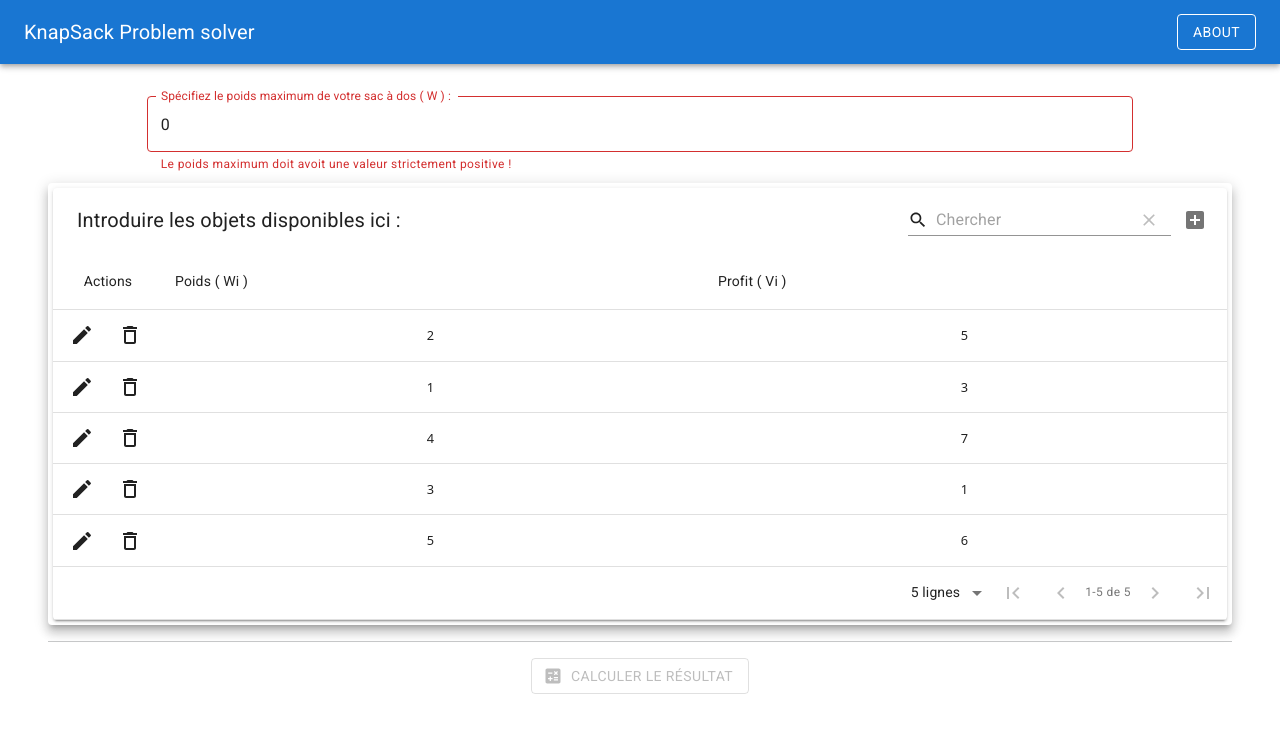
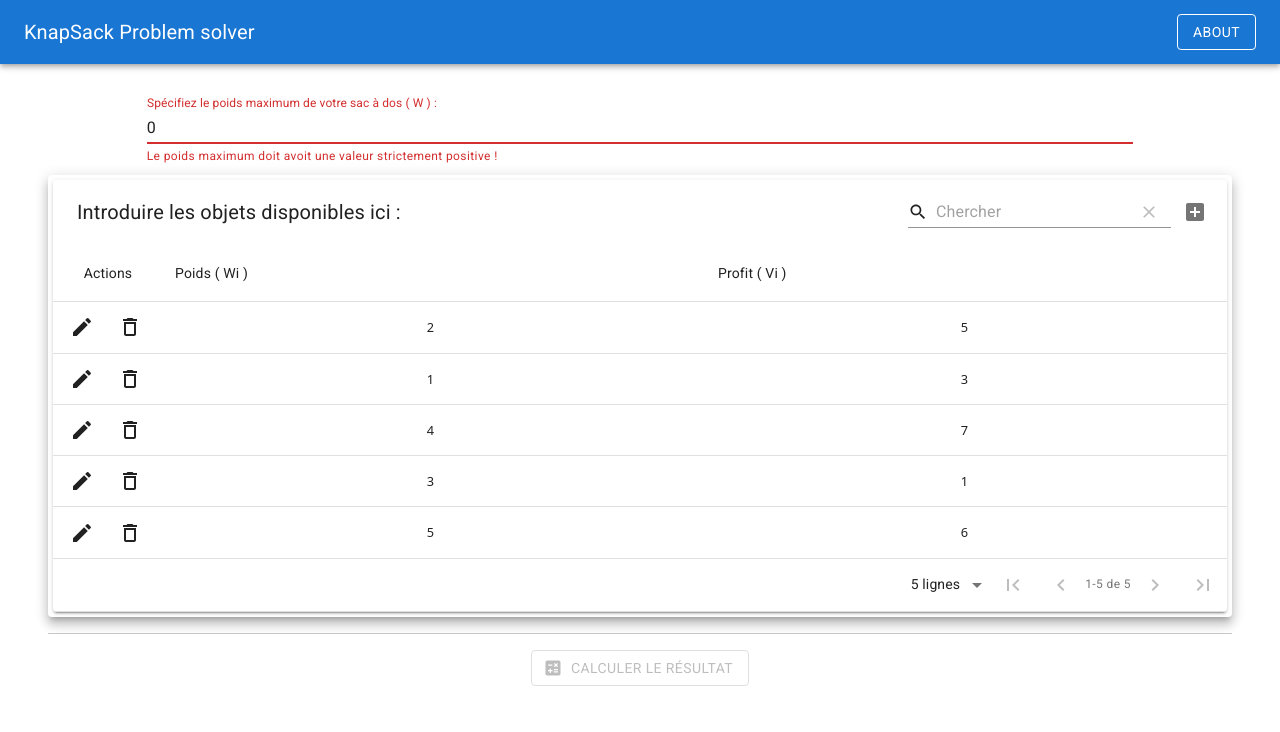
Before and after one commit to metidjisidahmed/knapsack-problem-solver, a React (Create React App) app: page / in a window 1280 px wide. Shown: the top 732 px of the page. Built offline with nearby package versions, Linux system fonts and the light colour scheme.

Commit message:
fixing W input ui problem + fixing delete functionnality inside the table + doing smooth bottom scroll after calculating the result

```diff
--- a/src/App.js
+++ b/src/App.js
@@ -125,7 +125,7 @@ function App() {
             <Header />
             <div className="App pe-5 ps-5 mt-4 mb-4">
                 <div className="col-10 offset-1 pt-2 pb-2">
-                    <TextField disabled={resultatMode} value={W} onChange={(e) => setW(e.target.value)} error={W <= 0} helperText={'Le poids maximum doit avoit une valeur strictement positive !'} type={'number'} className={'w-100'} label="Spécifiez le poids maximum de votre sac à dos ( W ) :" variant="outlined" />
+                    <TextField disabled={resultatMode} value={W} onChange={(e) => setW(e.target.value)} error={W <= 0} helperText={'Le poids maximum doit avoit une valeur strictement positive !'} type={'number'} className={'w-100'} label="Spécifiez le poids maximum de votre sac à dos ( W ) :" variant="standard" />
                 </div>
                 <Paper variant="elevation" elevation={8} className={classes.card_paper}  >
                     <MaterialTable
@@ -168,7 +168,7 @@ function App() {
                                 onRowDelete: oldData => {
                                     return new Promise((resolve, reject) => {
                                         let newObjects = [...objects];
-                                        newObjects.splice(1, 1);
+                                        newObjects.splice(oldData.tableData.id, 1);
                                         setObjects(newObjects);
                                         resolve();
                                     })
@@ -182,7 +182,7 @@ function App() {
                 {
                     !resultatMode ? (
                         <div className="col-12 justify-content-center d-flex mb-3">
-                            <Button disabled={W <= 0 || !objects.length} onClick={() => setResultatMode(true)} style={!(W <= 0 || !objects.length) ? { color: '#325aa8', borderColor: '#325aa8' } : {}} variant="outlined" startIcon={<Calculate />}>
+                            <Button disabled={W <= 0 || !objects.length} onClick={() =>{setResultatMode(true); setTimeout(()=>window.scrollTo({ top: document.body.scrollHeight, behavior: 'smooth' })   , 100);  }} style={!(W <= 0 || !objects.length) ? { color: '#325aa8', borderColor: '#325aa8' } : {}} variant="outlined" startIcon={<Calculate />}>
                                 Calculer le résultat
                             </Button>
                         </div>
```
